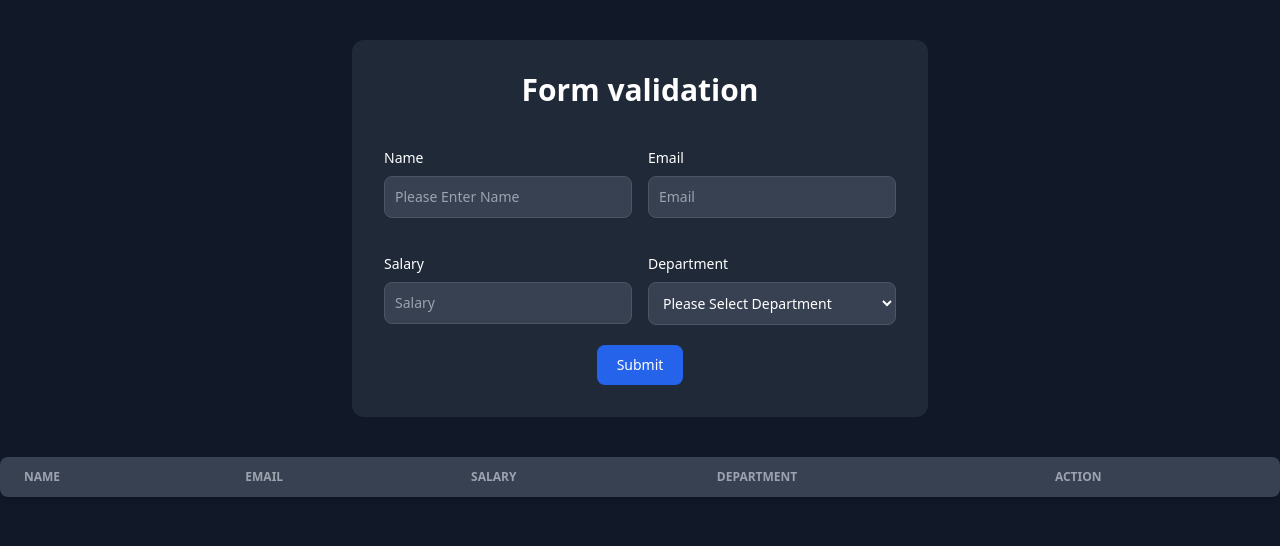
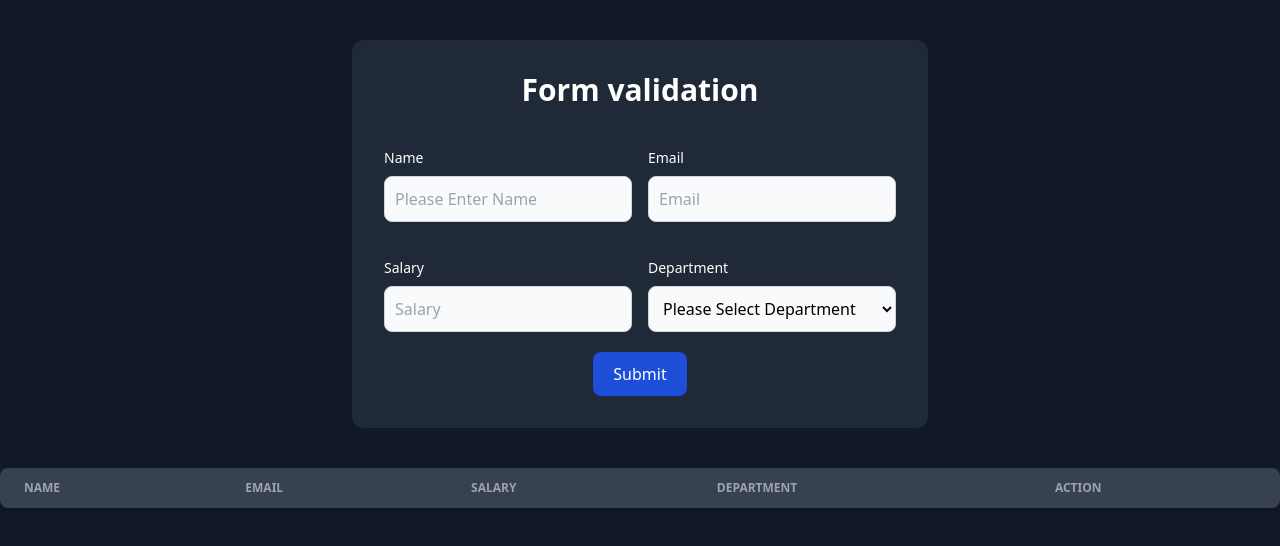
Before and after one commit to deliwalayash/Employee-management-local-storage, a React (Vite) app: page / in a window 1280 px wide. Shown: the top 546 px of the page. Built offline with nearby package versions, Linux system fonts and the light colour scheme.

Commit message:
error hanling done

```diff
--- a/src/components/Form2.jsx
+++ b/src/components/Form2.jsx
@@ -1,104 +1,188 @@
 import React, { useEffect, useState } from "react";
 
-const Form2 = ({setEmployee,editemp,seteditemp}) => {
+const Form2 = ({ setEmployee, editemp, seteditemp }) => {
+  const [user, setUser] = useState({
+    name: "",
+    email: "",
+    salary: "",
+    department: "",
+  });
 
-  const [user,setUser]=useState({
-    name:"",
-    email:"",
-    salary:"",
-    department:""
-  })
+  const [err, setErr] = useState({}); // <-- error state
 
-  const handleChange = (e)=>{
-    setUser({...user,[e.target.name]:e.target.value})
+  const handleChange = (e) => {
+    setUser({ ...user, [e.target.name]: e.target.value });
+
+    // remove error on typing
+    setErr({ ...err, [e.target.name + "Error"]: "" });
+  };
+
+  useEffect(() => {
+    if (editemp) {
+      setUser(editemp);
+      setErr({}); // clear errors while editing
+    }
+  }, [editemp]);
+
+  const handleSubmit = (e) => {
+    e.preventDefault();
+
+    // ------------------------
+    // 🔥 VALIDATION START HERE
+    // ------------------------
+
+    const errObj = {};
+
+    const emailRegex =
+      /^[a-zA-Z0-9._%+-]+@[a-zA-Z0-9.-]+\.[a-zA-Z]{2,}$/;
+
+    if (user.name.trim() === "") {
+      errObj.nameError = "Please Enter Name";
+    }
+    if (user.email.trim() === "" || !emailRegex.test(user.email)) {
+      errObj.emailError = "Please Enter Valid Email";
+    }
+    if (user.salary.trim() === "" || isNaN(user.salary)) {
+      errObj.salaryError = "Please Enter Valid Salary";
+    }
+    if (user.department === "") {
+      errObj.departmentError = "Please Select Department";
     }
 
-  useEffect(()=>{
-    if(editemp){
-      setUser(editemp)
+    setErr(errObj);
+
+    // stop form if any error exists
+    if (Object.keys(errObj).length > 0) {
+      return;
     }
-  },[editemp])
 
-  const handleSubmit = (e)=>{
-    e.preventDefault()
+    // ------------------------
+    // 🔥 EDIT LOGIC
+    // ------------------------
+    if (editemp) {
+      setEmployee((prev) => {
+        let updated = [];
 
-    if(editemp){
-   setEmployee(prev =>{
-    let updatelist=[]
-
-    for(let item of prev){
-      if(item.id == editemp.id){
-        updatelist.push(user)
-      }
-      else{
-        updatelist.push(item)
+        for (let item of prev) {
+          if (item.id === editemp.id) {
+            updated.push({ ...user, id: editemp.id });
+          } else {
+            updated.push(item);
           }
         }
-    return updatelist
-   })
 
+        return updated;
+      });
+    } else {
+      // ------------------------
+      // 🔥 ADD LOGIC
+      // ------------------------
+      const emp = {
+        id: Date.now(),
+        ...user,
+      };
+      setEmployee((prev) => [...prev, emp]);
+    }
 
-    }
-    else{
+    seteditemp(null);
 
-      const emp={
-        id:Date.now(),
-        ...user
-      }
-      setEmployee(prev =>[...prev,emp])
-    }
-    seteditemp(null)
+    // reset form
     setUser({
-    name:"",
-    email:"",
-    salary:"",
-    department:""
-  })
-  }
+      name: "",
+      email: "",
+      salary: "",
+      department: "",
+    });
+  };
+
   return (
     <div className="py-10 bg-white dark:bg-gray-900 flex justify-center items-center">
-
-      <form className="w-full max-w-xl mx-auto bg-gray-800 p-8 rounded-xl " onSubmit={handleSubmit}>
-        <h1 className="text-3xl font-semibold text-white text-center mb-10">Form validation</h1>
+      <form
+        className="w-full max-w-xl mx-auto bg-gray-800 p-8 rounded-xl"
+        onSubmit={handleSubmit}
+        noValidate
+      >
+        <h1 className="text-3xl font-semibold text-white text-center mb-10">
+          Form validation
+        </h1>
 
         <div className="grid lg:grid-cols-2 gap-4">
+          {/* NAME */}
           <div className="mb-5">
-    <label htmlFor="email" className="block mb-2 text-sm font-medium text-gray-900 dark:text-white">
+            <label className="block mb-2 text-sm font-medium text-white">
               Name
             </label>
-    <input type="name" id="email" className="bg-gray-50 border border-gray-300 text-gray-900 text-sm rounded-lg focus:ring-blue-500 focus:border-blue-500 block w-full p-2.5 dark:bg-gray-700 dark:border-gray-600 dark:placeholder-gray-400 dark:text-white dark:focus:ring-blue-500 dark:focus:border-blue-500" placeholder="Please Enter Name" required  name="name" value={user.name} onChange={handleChange}/>
+            <input
+              type="text"
+              className="bg-gray-50 border border-gray-300 text-black p-2.5 w-full rounded-lg"
+              placeholder="Please Enter Name"
+              name="name"
+              value={user.name}
+              onChange={handleChange}
+            />
+            <p className="text-red-400 text-sm">{err.nameError}</p>
           </div>
+
+          {/* EMAIL */}
           <div className="mb-5">
-    <label htmlFor="email" className="block mb-2 text-sm font-medium text-gray-900 dark:text-white">
+            <label className="block mb-2 text-sm font-medium text-white">
               Email
             </label>
-    <input type="email" id="email" className="bg-gray-50 border border-gray-300 text-gray-900 text-sm rounded-lg focus:ring-blue-500 focus:border-blue-500 block w-full p-2.5 dark:bg-gray-700 dark:border-gray-600 dark:placeholder-gray-400 dark:text-white dark:focus:ring-blue-500 dark:focus:border-blue-500" name="email" value={user.email} onChange={handleChange} placeholder="Email"/>
-
+            <input
+              type="email"
+              className="bg-gray-50 border border-gray-300 text-black p-2.5 w-full rounded-lg"
+              placeholder="Email"
+              name="email"
+              value={user.email}
+              onChange={handleChange}
+            />
+            <p className="text-red-400 text-sm">{err.emailError}</p>
           </div>
 
+          {/* SALARY */}
           <div className="mb-5">
-    <label htmlFor="email" className="block mb-2 text-sm font-medium text-gray-900 dark:text-white">
+            <label className="block mb-2 text-sm font-medium text-white">
               Salary
             </label>
-    <input type="number" id="email" className="bg-gray-50 border border-gray-300 text-gray-900 text-sm rounded-lg focus:ring-blue-500 focus:border-blue-500 block w-full p-2.5 dark:bg-gray-700 dark:border-gray-600 dark:placeholder-gray-400 dark:text-white dark:focus:ring-blue-500 dark:focus:border-blue-500" name="salary" value={user.salary} onChange={handleChange} placeholder="Salary"/>
+            <input
+              type="number"
+              className="bg-gray-50 border border-gray-300 text-black p-2.5 w-full rounded-lg"
+              placeholder="Salary"
+              name="salary"
+              value={user.salary}
+              onChange={handleChange}
+            />
+            <p className="text-red-400 text-sm">{err.salaryError}</p>
           </div>
+
+          {/* DEPARTMENT */}
           <div className="mb-5">
-      <label htmlFor="department" className="block mb-2 text-sm font-medium text-gray-900 dark:text-white">Department</label>
-  <select id="department" className="bg-gray-50 border border-gray-300 text-gray-900 text-sm rounded-lg focus:ring-blue-500 focus:border-blue-500 block w-full p-2.5 dark:bg-gray-700 dark:border-gray-600 dark:placeholder-gray-400 dark:text-white dark:focus:ring-blue-500 dark:focus:border-blue-500 " name="department" value={user.department} onChange={handleChange}>
-    <option>Please Select Department</option>
+            <label className="block mb-2 text-sm font-medium text-white">
+              Department
+            </label>
+            <select
+              className="bg-gray-50 border border-gray-300 text-black p-2.5 w-full rounded-lg"
+              name="department"
+              value={user.department}
+              onChange={handleChange}
+            >
+              <option value="">Please Select Department</option>
               <option value="IT">IT</option>
               <option value="Finance">Finance</option>
               <option value="Marketing">Marketing</option>
               <option value="HR">HR</option>
             </select>
-
+            <p className="text-red-400 text-sm">{err.departmentError}</p>
+          </div>
         </div>
 
-    </div>
-
+        {/* BUTTON */}
         <div className="text-center">
-   <button type="submit" className="text-white bg-blue-700 hover:bg-blue-800 focus:ring-4 focus:outline-none focus:ring-blue-300 font-medium rounded-lg text-sm w-full sm:w-auto px-5 py-2.5 text-center dark:bg-blue-600 dark:hover:bg-blue-700 dark:focus:ring-blue-800">
-    {editemp ?"Update" : "Submit"}
+          <button
+            type="submit"
+            className="text-white bg-blue-700 hover:bg-blue-800 px-5 py-2.5 rounded-lg"
+          >
+            {editemp ? "Update" : "Submit"}
           </button>
         </div>
       </form>
```
Lines whose indentation alone changed are shown as unchanged.
